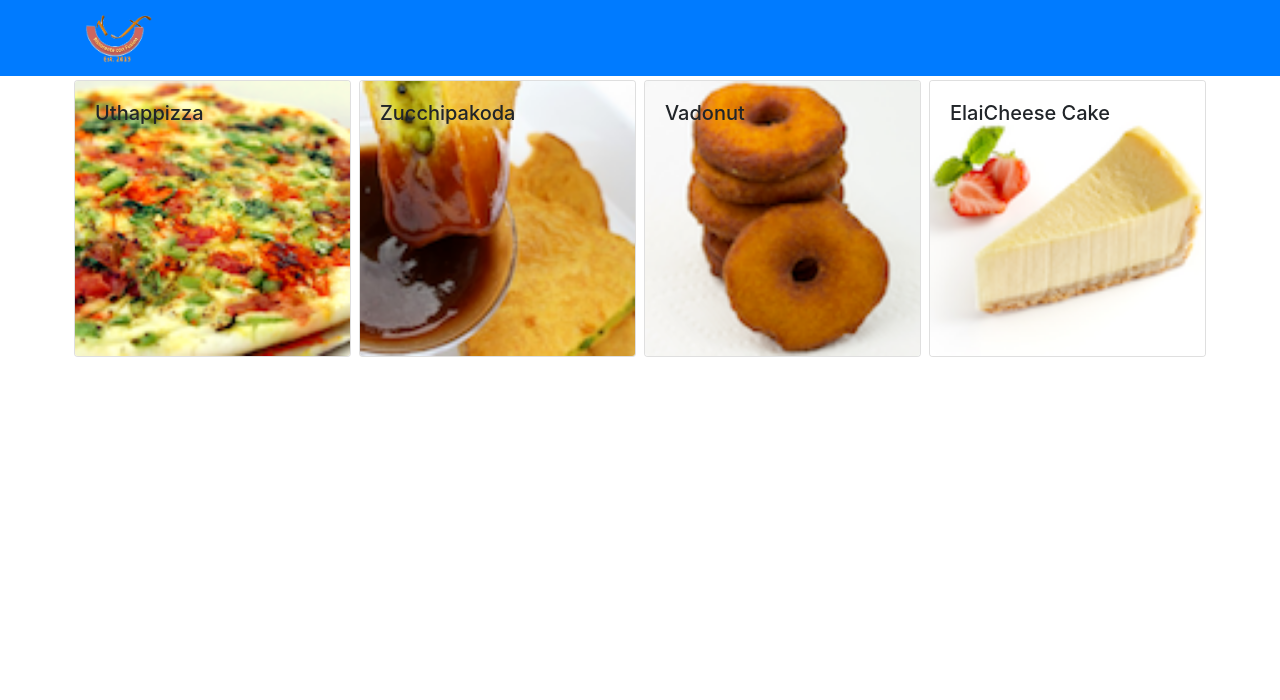
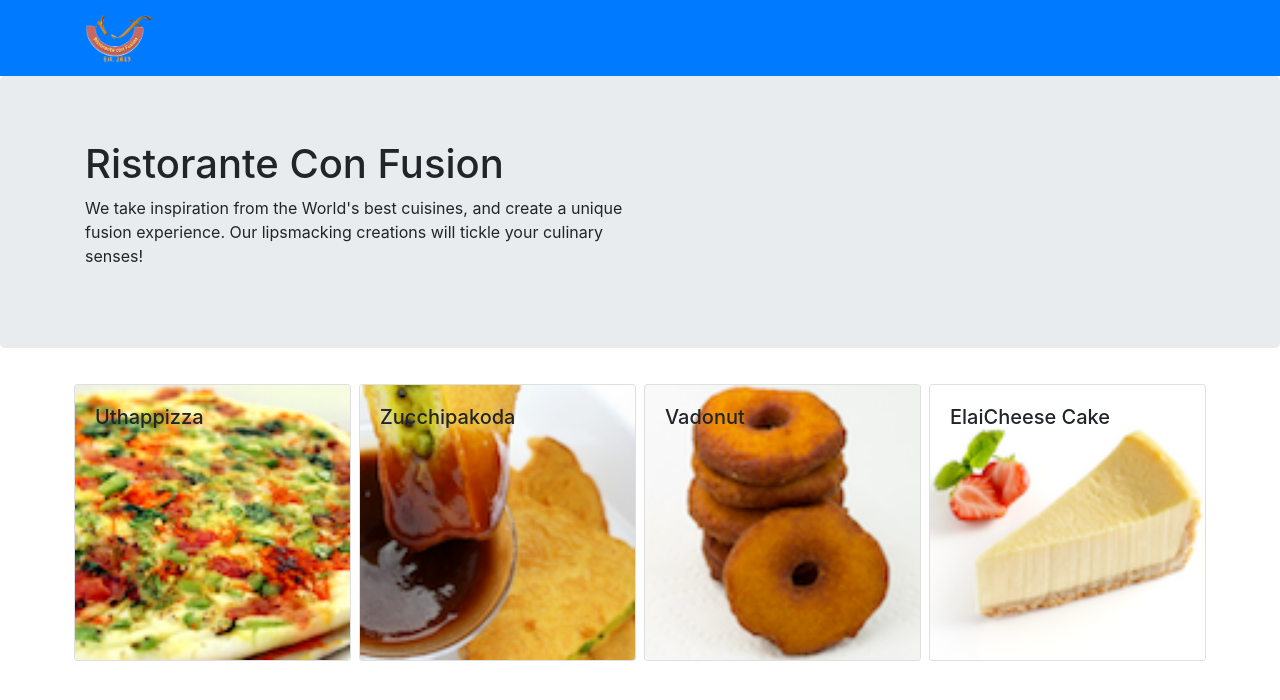
Before and after one commit to gcamacho079/congenial-octo-potato, a React (Create React App) app: page / in a window 1280 px wide. Shown: the top 700 px of the page. Built offline with nearby package versions, Linux system fonts and the light colour scheme.

Commit message:
Add Header component with Jumbotron

```diff
--- a/package.json
+++ b/package.json
@@ -4,6 +4,8 @@
   "private": true,
   "dependencies": {
     "bootstrap": "^4.1.2",
+    "bootstrap-social": "5.1.1",
+    "font-awesome": "4.7.0",
     "react": "^16.7.0",
     "react-dom": "^16.7.0",
     "react-popper": "0.9.2",
--- /dev/null
+++ b/src/components/HeaderComponent.js
@@ -0,0 +1,30 @@
+import React, { Component } from 'react';
+import { Navbar, NavbarBrand, Jumbotron } from 'reactstrap';
+
+class Header extends Component {
+	render() {
+		return (
+			<>
+				<Navbar dark color="primary">
+          <div className="container">
+            <NavbarBrand href="/">
+              <img src={process.env.PUBLIC_URL + "assets/images/logo.png"} alt="Ristorante Con Fusion" />
+            </NavbarBrand>
+          </div>
+        </Navbar>
+        <Jumbotron>
+          <div className="container">
+            <div className="row row-header">
+              <div className="col-12 col-sm-6">
+                <h1>Ristorante Con Fusion</h1>
+                <p>We take inspiration from the World's best cuisines, and create a unique fusion experience. Our lipsmacking creations will tickle your culinary senses!</p>
+              </div>
+            </div>
+          </div>
+        </Jumbotron>
+			</>
+		);
+	}
+}
+
+export default Header;
--- a/src/components/MainComponent.js
+++ b/src/components/MainComponent.js
@@ -1,5 +1,5 @@
 import React, { Component } from 'react';
-import { Navbar, NavbarBrand } from 'reactstrap';
+import Header from './HeaderComponent';
 import Menu from './MenuComponent';
 import DishDetail from './DishdetailComponent';
 import { DISHES } from '../shared/dishes';
@@ -20,14 +20,8 @@
 
   render() {
     return (
-      <div aria-live="polite" className="App">
-        <Navbar dark color="primary">
-          <div className="container">
-            <NavbarBrand href="/">
-              <img src={process.env.PUBLIC_URL + "assets/images/logo.png"} alt="Ristorante Con Fusion" />
-            </NavbarBrand>
-          </div>
-        </Navbar>
+      <div className="App">
+        <Header />
         <Menu
           dishes={this.state.dishes}
           onClick={ (dishId) => this.onDishSelect(dishId) } />
--- a/src/index.js
+++ b/src/index.js
@@ -1,6 +1,8 @@
 import React from 'react';
 import ReactDOM from 'react-dom';
 import 'bootstrap/dist/css/bootstrap.min.css';
+import 'font-awesome/css/font-awesome.min.css';
+import 'bootstrap-social/bootstrap-social.css';
 import './index.css';
 import App from './App';
 import * as serviceWorker from './serviceWorker';
```
Also changed, not shown: src/components/FooterComponent.js (added), 1 other file (tests, documents, lock files or other folders).
